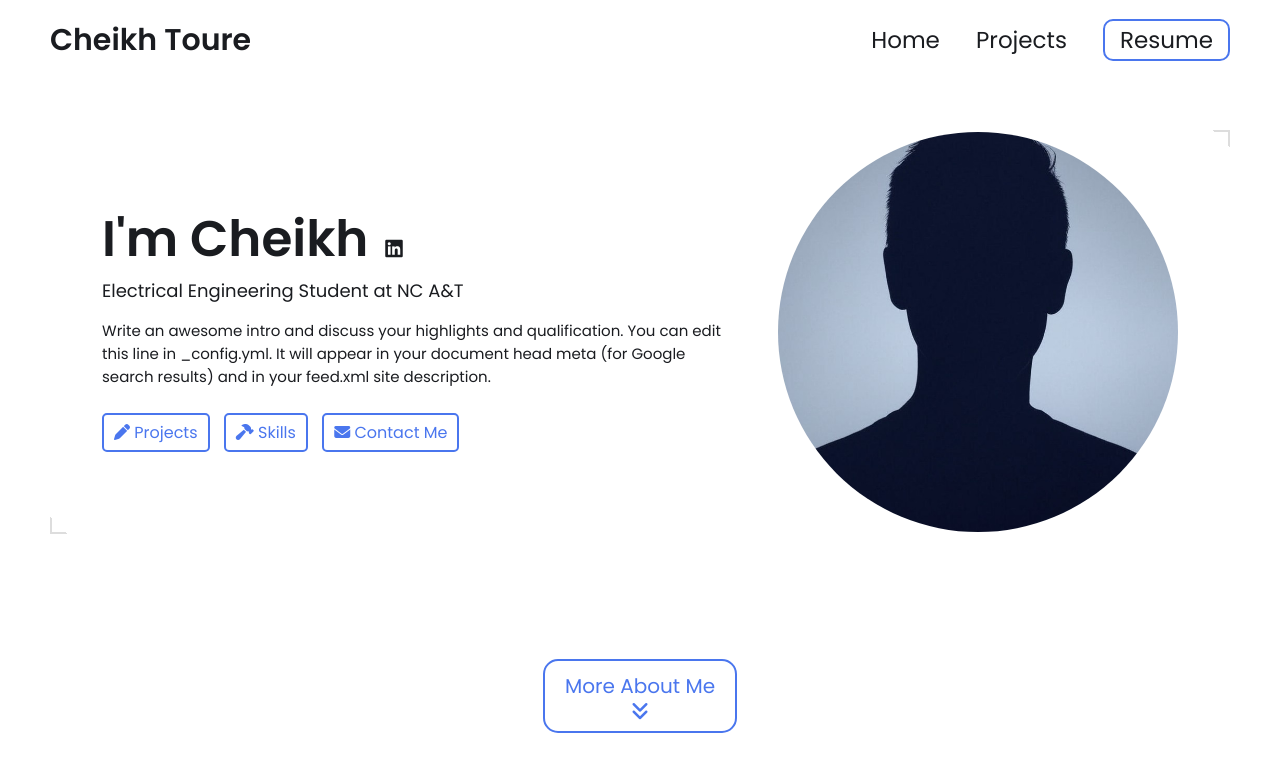
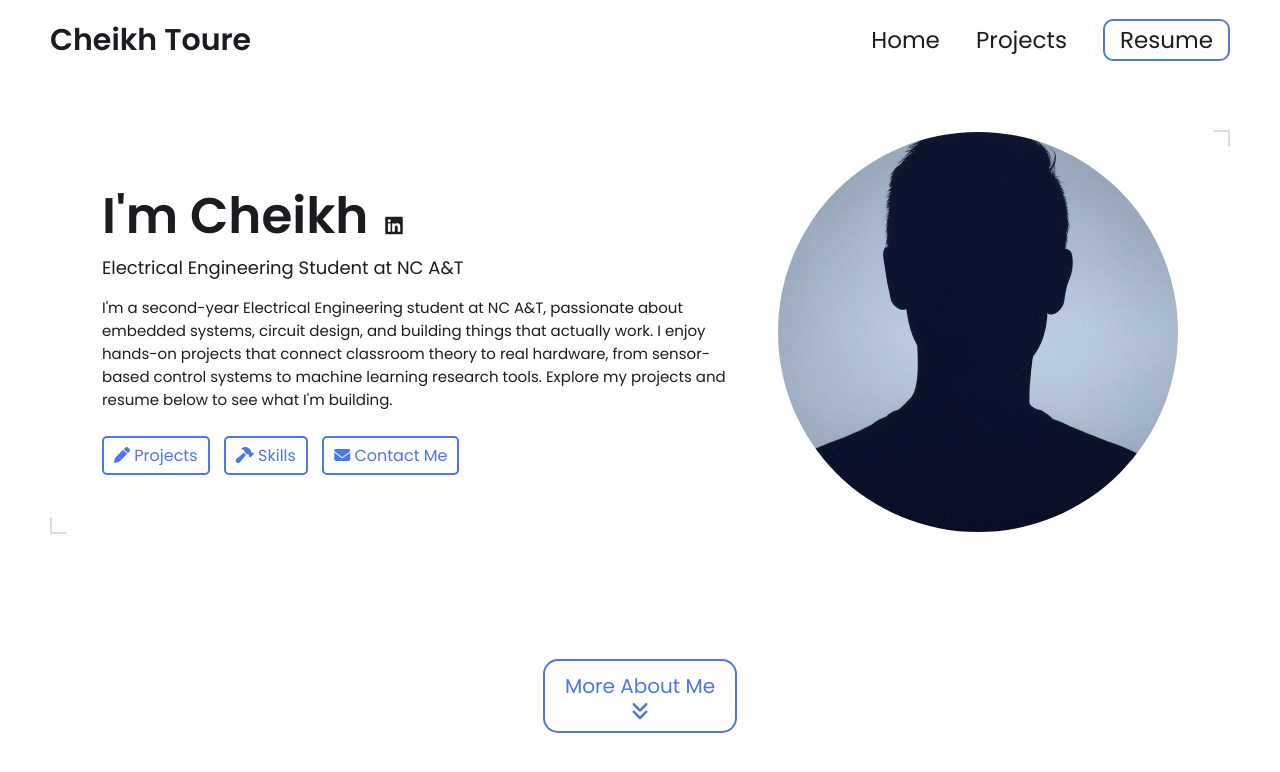
Before and after one commit to cheikh-ab-toure/cheikh-ab-toure.github.io, a Jekyll site: the page built from index.html, in a window 1280 px wide and 900 px high. Shown: the top 772 px of the window. Built offline with Jekyll 4.4.1, drawn with Linux system fonts in a browser that asks for light colours.

Commit message:
Update _config.yml

```diff
--- a/_config.yml
+++ b/_config.yml
@@ -15,9 +15,11 @@ title: Cheikh Toure's Portfolio # This is what shows up in the tab of the browse
 name: Cheikh Toure
 headline: Electrical Engineering Student at NC A&T
 description: >- # dont remove this line. this will ignore all new lines until the next section
-  Write an awesome intro and discuss your highlights and qualification. You can edit this
-  line in _config.yml. It will appear in your document head meta (for
-  Google search results) and in your feed.xml site description.
+  I'm a second-year Electrical Engineering student at NC A&T, passionate about
+  embedded systems, circuit design, and building things that actually work.
+  I enjoy hands-on projects that connect classroom theory to real hardware,
+  from sensor-based control systems to machine learning research tools.
+  Explore my projects and resume below to see what I'm building.
 
 # Place your profile image in /assets/images/profile-image/folder and edit the file name
 profile_image: ./assets/images/profile-image/avatar.jpeg
```
